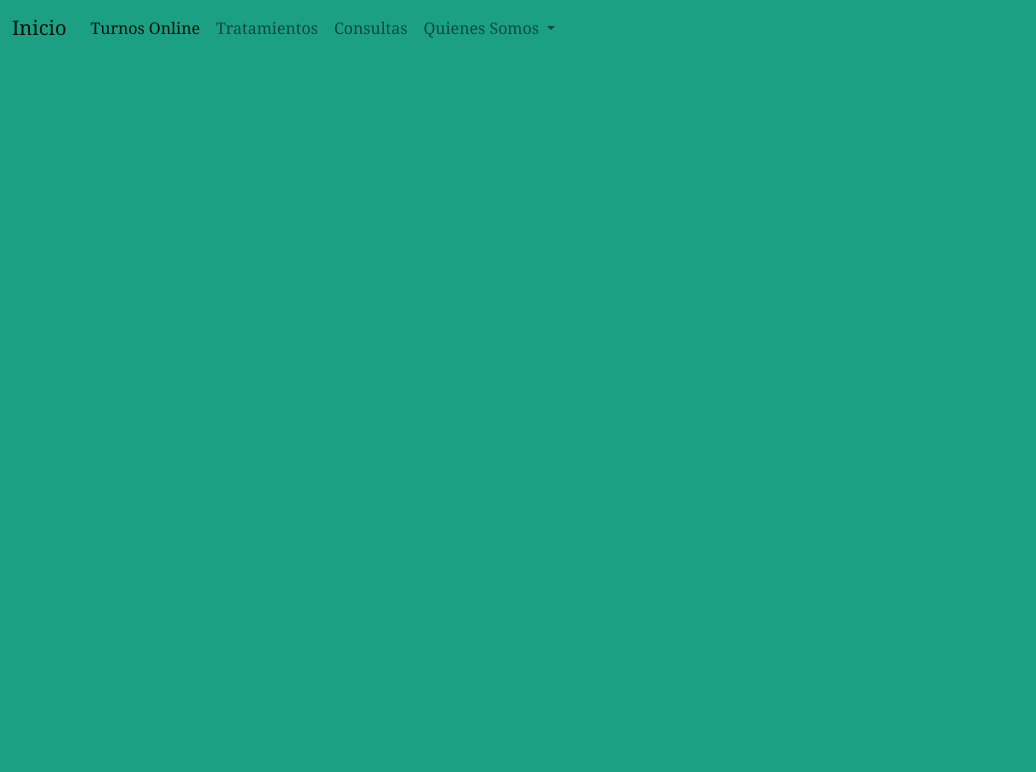
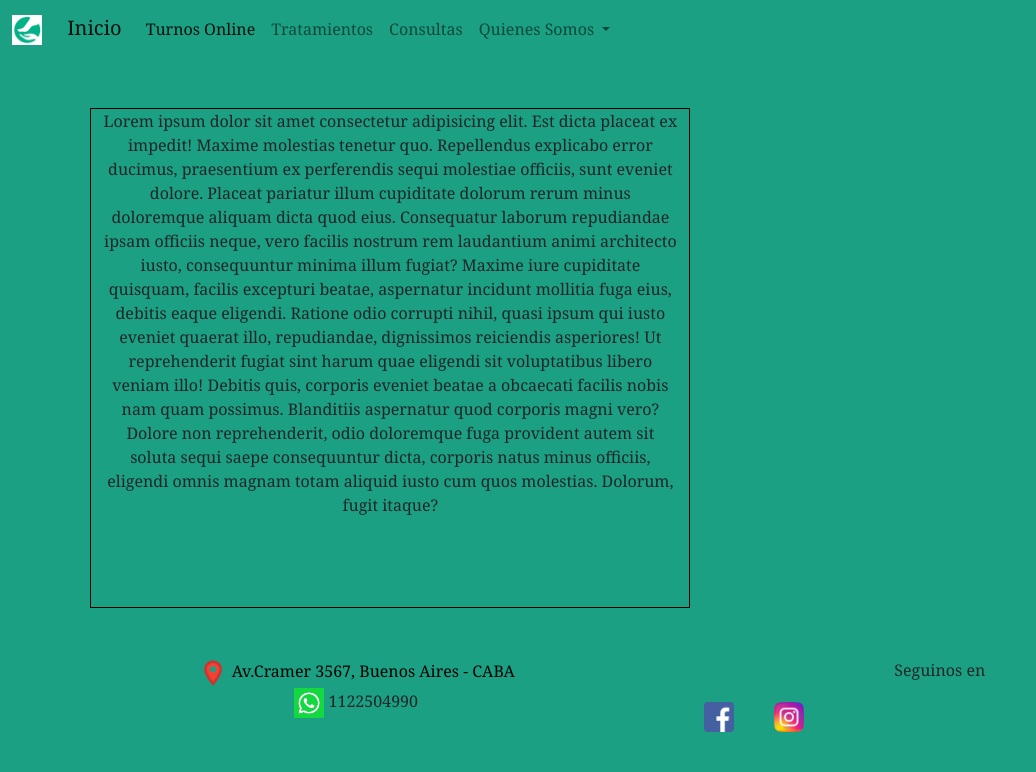
Before and after one commit to TrellixVulnTeam/Vitalpie_IRPB, a website: page secciones/tratamientos.html in a window 1280 px wide. Shown: the whole page, without its empty margins (0-1036 px from the left). Drawn offline with nearby package versions, Linux system fonts and the light colour scheme; files that its build step writes are made by us from their sources; files whose address does not match are found by name.

Commit message:
retoques en las medidas

```diff
--- a/scss/estilos.scss
+++ b/scss/estilos.scss
@@ -319,3 +319,55 @@ body {
 }
 
 /* Seccion 3: Tratamientos */
+
+.container-tratamientos {
+    display: flex;
+    flex-flow: column wrap;
+    justify-content: center;
+    align-content: center;
+    text-align: center;
+}
+
+.navbar-brand img {
+    width: 30px;
+    margin-right: 20px;
+}
+
+.col-tratamientos {
+    border: 1px solid black;
+    width: 600px;
+    height: 500px;
+    margin: 50px;
+}
+
+.tratamientos-footer {
+
+    display: flex;
+    flex-direction: column;
+    align-content: center;
+
+    .sociales {
+
+        text-align: center;
+
+        img {
+            float: left;
+            margin: 20px;
+        }
+    }
+
+    img {
+        width: 30px;
+    }
+
+    ul {
+        list-style-type: none;
+    }
+
+    a {
+        text-decoration: none;
+        color: black;
+    }
+
+
+}
--- a/secciones/tratamientos.html
+++ b/secciones/tratamientos.html
@@ -5,13 +5,17 @@
     <meta http-equiv="X-UA-Compatible" content="IE=edge">
     <meta name="viewport" content="width=device-width, initial-scale=1.0">
     <link href="https://cdn.jsdelivr.net/npm/bootstrap@5.0.2/dist/css/bootstrap.min.css" rel="stylesheet" integrity="sha384-EVSTQN3/azprG1Anm3QDgpJLIm9Nao0Yz1ztcQTwFspd3yD65VohhpuuCOmLASjC" crossorigin="anonymous">
-    <link rel="stylesheet" href="css/estilos.css">
+    <link rel="icon" href="/images/icon/vitalpieico3.ico">
+    <link rel="stylesheet" href="/css/estilos.css">
     <title>Tratamientos</title>
 </head>
 <body>
+  <header class="nav-tratamientos">
     <nav class="navbar navbar-expand-lg navbar-light bg-none">
       <div class="container-fluid">
-          <a class="navbar-brand" href="/index.html">Inicio</a>
+        <a class="navbar-brand" href="/index.html">
+          <img class="img-nav" src="/images/icon/vitalpieico3.ico" alt="La imagen no esta disponible">
+          Inicio</a>
         <button class="navbar-toggler" type="button" data-bs-toggle="collapse" data-bs-target="#navbarNavDropdown" aria-controls="navbarNavDropdown" aria-expanded="false" aria-label="Toggle navigation">
           <span class="navbar-toggler-icon"></span>
         </button>
@@ -32,14 +36,57 @@
               </a>
               <ul class="dropdown-menu" aria-labelledby="navbarDropdownMenuLink">
                 <li><a class="dropdown-item" href="/secciones/quienes-somos.html">Quienes Somos</a></li>
-                  <li><a class="dropdown-item" href="#">Facebook</a></li>
-                  <li><a class="dropdown-item" href="#">Instagram</a></li>
+               <li><a class="dropdown-item" href="https://www.facebook.com/profile.php?id=100075946616907" target="_blank">Facebook</a></li>
+                <li><a class="dropdown-item" href="https://instagram.com/consultorio_vitalpie?igshid=YmMyMTA2M2Y=" target="_blank">Instagram</a></li>
               </ul>
             </li>
           </ul>
         </div>
       </div>
     </nav>
+  </header>
+
+   <div class="container-tratamientos">
+    <div class="row">
+      <div class="col-12 col-tratamientos d-flex-colum">
+        <p>Lorem ipsum dolor sit amet consectetur adipisicing elit. Est dicta placeat ex impedit! Maxime molestias tenetur quo. Repellendus explicabo error ducimus, praesentium ex perferendis sequi molestiae officiis, sunt eveniet dolore.
+        Placeat pariatur illum cupiditate dolorum rerum minus doloremque aliquam dicta quod eius. Consequatur laborum repudiandae ipsam officiis neque, vero facilis nostrum rem laudantium animi architecto iusto, consequuntur minima illum fugiat?
+        Maxime iure cupiditate quisquam, facilis excepturi beatae, aspernatur incidunt mollitia fuga eius, debitis eaque eligendi. Ratione odio corrupti nihil, quasi ipsum qui iusto eveniet quaerat illo, repudiandae, dignissimos reiciendis asperiores!
+        Ut reprehenderit fugiat sint harum quae eligendi sit voluptatibus libero veniam illo! Debitis quis, corporis eveniet beatae a obcaecati facilis nobis nam quam possimus. Blanditiis aspernatur quod corporis magni vero?
+        Dolore non reprehenderit, odio doloremque fuga provident autem sit soluta sequi saepe consequuntur dicta, corporis natus minus officiis, eligendi omnis magnam totam aliquid iusto cum quos molestias. Dolorum, fugit itaque?</p>
+      </div>
+      <div class="col-md-6 tratamientos-footer d-flex-colum">
+        <ul>
+          <li class="ubicacion-footer">
+            <a href="https://goo.gl/maps/BNc7bBZ2mC1KCU9eA" target="_blank">
+              <img src="/images/foto.png/ic_location_on_128_28437.png">
+              Av.Cramer 3567, Buenos Aires - CABA
+            </a>
+          </li>
+          <li class="whatsapp-footer">
+            <img src="images/icon/wasapverdechico.png">
+            1122504990
+          </li>
+        </ul>
+      </div>
+      <div class="col-md-6 tratamientos-footer d-flex-colum">
+        <span>Seguinos en</span>
+              <ul class="sociales">
+                <li>
+                  <a href="https://www.facebook.com/profile.php?id=100075946616907" target="_blank">
+                    <img class="img-facebook" src="/images/icon/facebook.ico" alt="">
+                  </a>
+                </li>
+                <li>
+                  <a href="https://instagram.com/consultorio_vitalpie?igshid=YmMyMTA2M2Y=" target="_blank">
+                    <img class="img-instagram" src="/images/icon/instagram.png" alt="">
+                  </a>
+                </li>
+              </ul>
+      </div>
+    </div>
+   </div>
+
     <script src="https://cdn.jsdelivr.net/npm/bootstrap@5.0.2/dist/js/bootstrap.bundle.min.js" integrity="sha384-MrcW6ZMFYlzcLA8Nl+NtUVF0sA7MsXsP1UyJoMp4YLEuNSfAP+JcXn/tWtIaxVXM" crossorigin="anonymous"></script>
 
 </body>
```
Also changed, not shown: css/estilos.css. Lines whose indentation alone changed are shown as unchanged.
